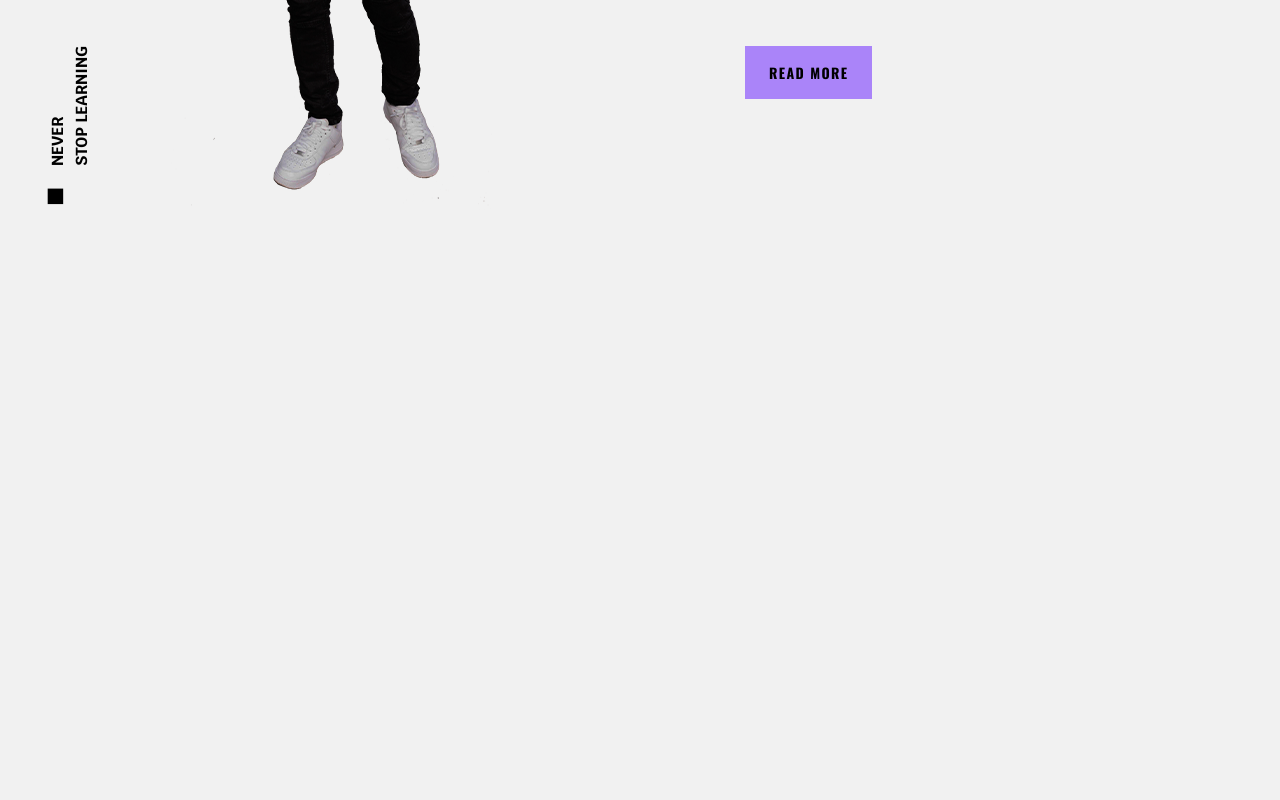
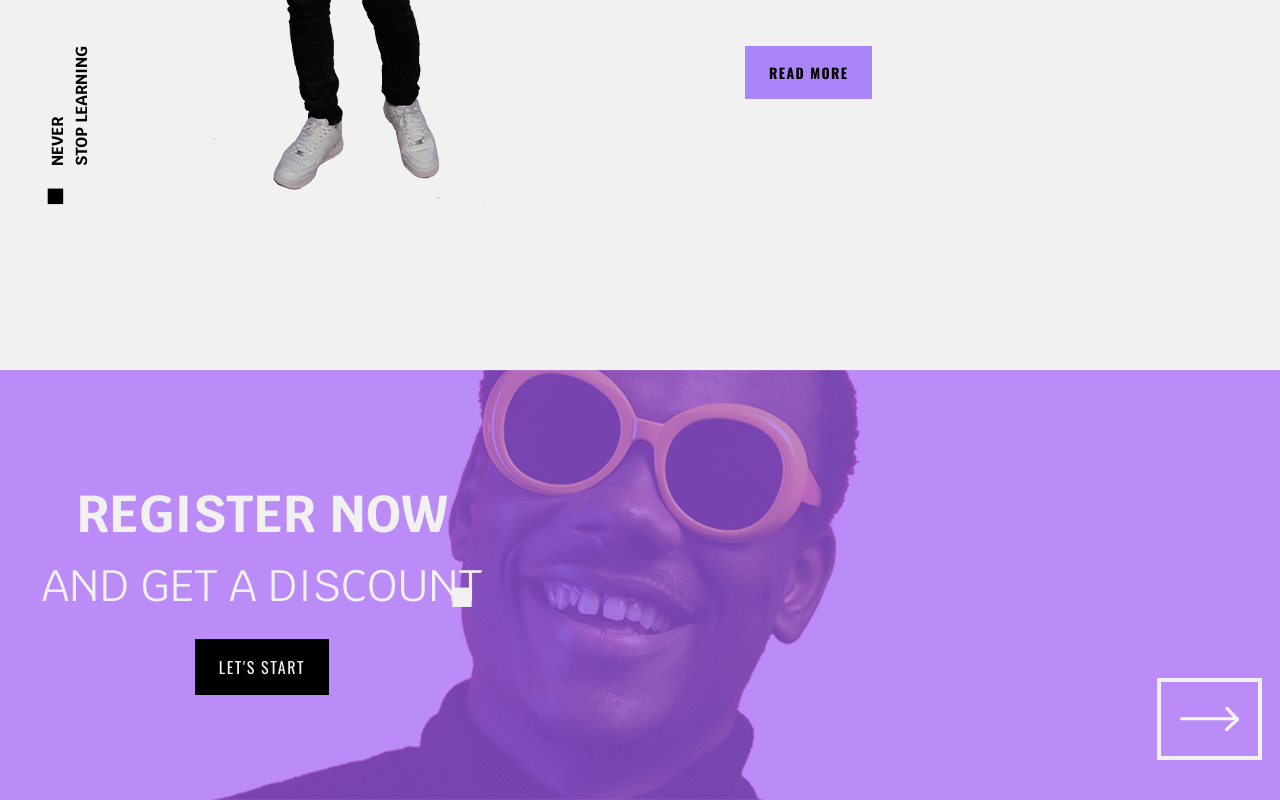
Before and after one commit to lukaszkryskiewicz/NextJS_SSG, a Next.js app: page / in a window 1280 px wide. Shown: the part 4230-5030 px from the top of the page. Before the commit the page ends 4600 px from the top, so only its background shows below. Built offline with nearby package versions, Linux system fonts and the light colour scheme.

Commit message:
Add Register section

```diff
--- a/app/page.js
+++ b/app/page.js
@@ -3,6 +3,7 @@ import Explore from '@/components/Explore/Explore'
 import Header from '@/components/Header/Header'
 import HowItWorks from '@/components/HowItWorks/HowItWorks'
 import Intro from '@/components/Intro/Intro'
+import Register from '@/components/Register/Register'
 import WhyUs from '@/components/WhyUs/WhyUs'
 
 export default function Home() {
@@ -14,6 +15,7 @@ export default function Home() {
       <Course />
       <HowItWorks />
       <WhyUs />
+      <Register />
     </main>
   )
 }
--- /dev/null
+++ b/components/Register/Register.js
@@ -0,0 +1,38 @@
+import Image from "next/image";
+import registerPerson from '../../public/register-person.png'
+import UIsign from '../../public/ui-sign.png'
+import Button from "../common/Button";
+import whiteArrowRight from '../../public/white-arrow-right.png'
+
+const Register = () => {
+  return (
+    <div className='relative h-[430px] w-screen font-krub'>
+      <Image
+        src={registerPerson}
+        alt="person"
+        className="float-right me-44 -z-10"
+      />
+      <div className='absolute top-0 left-0 h-full bg-registerColor/[0.7] w-screen' >
+        <div className='container mx-auto flex justify-between h-full'>
+          <div className='w-2/5 uppercase text-main text-center my-auto'>
+            <h1 className='text-[52px] font-bold'>Register now</h1>
+            <h2 className='text-[44px] relative'>and get a discount<span className='absolute top-3 right-10 text-[40px]'>{'\u25A0'}</span></h2>
+            <Button buttonClass='mt-5 bg-black text-main px-6 py-4 !tracking-widest'>{"Let's start"}</Button>
+          </div>
+          <div className='w-1/2 relative'>
+            <div className='w-2/12 border-4 border-main border-solid absolute right-2 bottom-10'>
+              <Image
+                src={whiteArrowRight}
+                alt="right arrow"
+                className='mx-auto my-6'
+              />
+            </div>
+          </div>
+        </div>
+      </div>
+    </div>
+  )
+}
+
+
+export default Register;
--- a/tailwind.config.js
+++ b/tailwind.config.js
@@ -11,6 +11,7 @@ module.exports = {
       'mainPurple': '#aa84f9',
       'black': '#000000',
       'white': '#ffffff',
+      'registerColor': '#a460f9',
     },
 
     fontFamily: {
```
Also changed, not shown: public/register-person.png (added), public/white-arrow-right.png (added).
